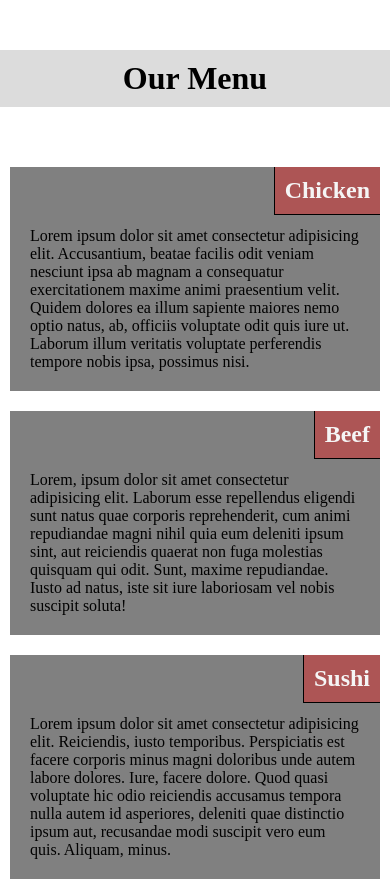
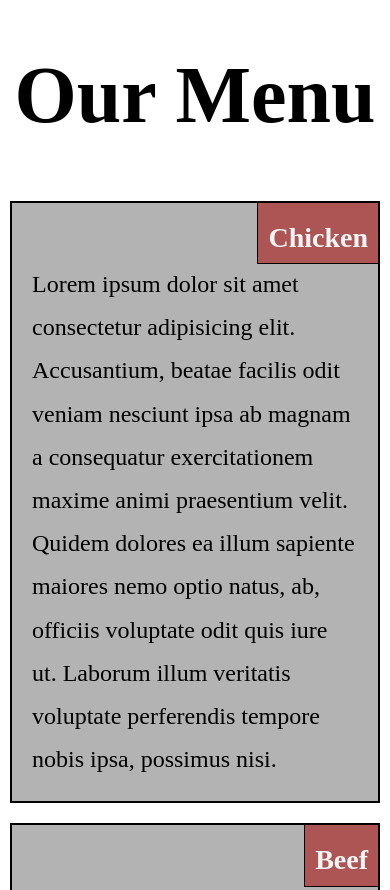
Before and after one commit to budidak/jhu-module2-fullstack, a plain HTML site: page index.html in a window 390 px wide. Shown: the top 890 px of the page. Drawn offline with Linux system fonts and the light colour scheme.

Commit message:
Update style

```diff
--- a/css/style.css
+++ b/css/style.css
@@ -14,17 +14,17 @@ body {
 }
 
 .main-header {
-  margin: 50px 0;
-  padding: 10px;
+  margin: 4rem 0;
+  padding: 1rem;
   text-align: center;
-  background-color: gainsboro;
 }
 
 .section {
-  background-color: gray;
-  margin: 10px;
-  padding: 20px;
+  background-color: #b3b3b3;
+  margin: 1rem;
+  padding: 2rem;
   position: relative;
+  border: 2px solid black;
 }
 
 .section-title {
@@ -37,6 +37,7 @@ body {
   background-color: #ad5555;
   color: whitesmoke;
   padding: 10px 10px;
+  padding-bottom: 0;
 }
 
 .section-paragraph {
@@ -45,6 +46,21 @@ body {
 
 /* Mobile devices */
 @media (max-width: 767px) {
+  .main-header {
+    font-size: 4rem;
+  }
+
+  .section {
+    line-height: 1.8;
+  }
+
+  .section-title {
+    font-size: 2.8rem;
+  }
+
+  .section-paragraph {
+    font-size: 2.4rem;
+  }
 
   .col-sm-1,
   .col-sm-2,
@@ -83,6 +99,19 @@ body {
 /* Tablets */
 @media (min-width: 768px) and (max-width: 991px) {
 
+  .main-header {
+    font-size: 3.5rem;
+  }
+
+  .section {
+    font-size: 2rem;
+    line-height: 1.6;
+  }
+
+  .section-title {
+    font-size: 3rem;
+  }
+
   .col-md-1,
   .col-md-2,
   .col-md-3,
@@ -120,6 +149,18 @@ body {
 /* Laptops */
 @media (min-width: 992px) {
 
+  .main-header {
+    font-size: 3rem;
+  }
+
+  .section {
+    font-size: 2rem;
+  }
+
+  .section-title {
+    font-size: 3rem;
+  }
+
   .col-lg-1,
   .col-lg-2,
   .col-lg-3,
```
